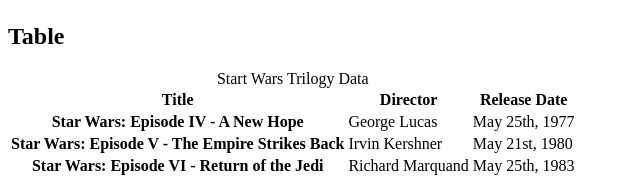
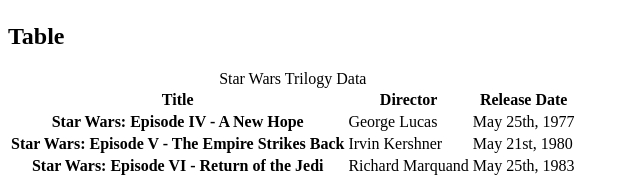
Before and after one commit to handskadi/alx-frontend, a plain HTML site: page 0x00-html_advanced/33-styleguide.html in a window 1280 px wide. Shown: the part 1779-1962 px from the top of the page, 0-640 px from the left. Drawn offline with Linux system fonts and the light colour scheme.

Commit message:
Task 33: fix 1

```diff
--- a/0x00-html_advanced/33-styleguide.html
+++ b/0x00-html_advanced/33-styleguide.html
@@ -123,7 +123,7 @@
                 <h2>Table</h2>
             </header>
             <table>
-                <caption>Start Wars Trilogy Data</caption>
+                <caption>Star Wars Trilogy Data</caption>
                 <thead>
                 <tr>
                     <th scope="col">Title</th>
```
Lines whose indentation alone changed are shown as unchanged.
